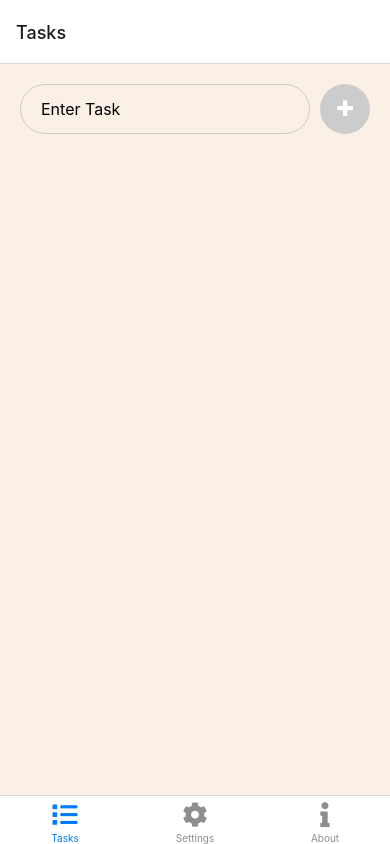
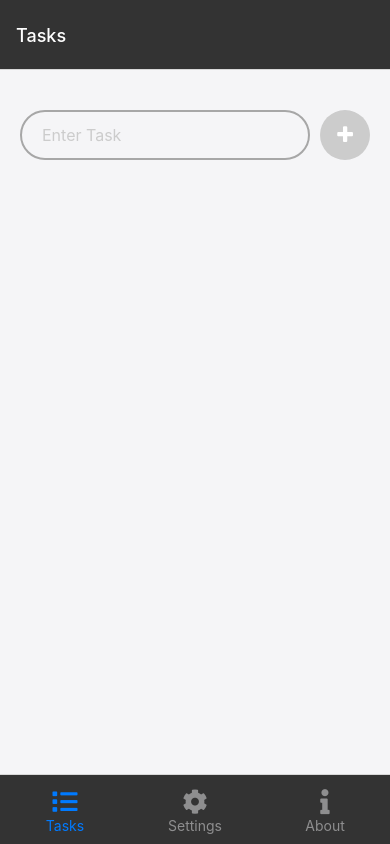
Before and after one commit to Devzio/Todo-App-MERN, a React Native app in the folder client/: screen /Tasks in a window 390 px wide. Built offline with nearby package versions, Linux system fonts and the light colour scheme.

Commit message:
dark mode

```diff
--- a/client/App.js
+++ b/client/App.js
@@ -1,6 +1,5 @@
-// App.js
-
 import React from 'react';
+import { StyleSheet } from 'react-native';
 import { NavigationContainer } from "@react-navigation/native";
 import { createBottomTabNavigator } from "@react-navigation/bottom-tabs";
 import { FontAwesome5 } from "@expo/vector-icons";
@@ -8,17 +7,34 @@ import TasksScreen from "./screens/TasksScreen";
 import SettingsScreen from "./screens/SettingsScreen";
 import AboutScreen from "./screens/AboutScreen";
 import { ThemeProvider } from "./context/theme";
-import { StyleSheet } from "react-native"
+import { ThemeDarkModeProvider } from "./context/theme-darkMode";
 
 const Tab = createBottomTabNavigator();
 
 const App = () => {
   return (
-    <NavigationContainer >
+    <NavigationContainer>
       <ThemeProvider>
+        <ThemeDarkModeProvider>
           <Tab.Navigator
-          screenOptions={({ route }) => {
-            return {
+            screenOptions={({ route }) => ({
+              // headerShown: false,
+              headerStyle: {
+                backgroundColor: '#333',
+                height: 70,
+              },
+              headerTitleStyle: {
+                color: '#fff',
+              },
+              tabBarStyle: {
+                backgroundColor: '#333',
+                height: 70,
+                paddingTop: 10,
+                paddingBottom: 10,
+              },
+              tabBarLabelStyle: {
+                fontSize: 14,
+              },
               tabBarIcon: ({ color, size }) => {
                 let iconName;
                 if (route.name === "Tasks") {
@@ -30,17 +46,28 @@ const App = () => {
                 }
                 return <FontAwesome5 name={iconName} size={size} color={color} />;
               },
-            };
-          }}
+            })}
           >
             <Tab.Screen name="Tasks" component={TasksScreen} />
             <Tab.Screen name="Settings" component={SettingsScreen} />
             <Tab.Screen name="About" component={AboutScreen} />
-
           </Tab.Navigator>
+        </ThemeDarkModeProvider>
       </ThemeProvider>
-    </NavigationContainer>
+    </NavigationContainer >
   );
 };
 
 export default App;
+
+const styles = StyleSheet.create({
+  container: {
+    flex: 1,
+    padding: 0,
+    backgroundColor: '#faf0e6',
+  },
+  containerDarkMode: {
+    backgroundColor: '#121212',
+  },
+
+});
--- a/client/components/Layout.js
+++ b/client/components/Layout.js
@@ -5,7 +5,6 @@ import { View, StyleSheet } from "react-native"
 export function GlobalLayout({ children }) {
   return (
     <SafeAreaView style={styles.safeArea}>
-      <StatusBar style="auto" />
       <View style={styles.container}>{children}</View>
     </SafeAreaView>
   )
--- a/client/context/theme-darkMode.js
+++ b/client/context/theme-darkMode.js
@@ -1,30 +1,29 @@
-import { createContext, useState, useContext } from "react";
-import AsyncStorage from "@react-native-async-storage/async-storage"
-import { useEffect } from "react";
+import { createContext, useState, useContext, useEffect } from "react";
+import AsyncStorage from "@react-native-async-storage/async-storage";
 
-const ThemeContext = createContext();
+const ThemeDarkModeContext = createContext();
 
-export const useTheme_darkMode = () => useContext(ThemeContext);
+export const useTheme_darkMode = () => useContext(ThemeDarkModeContext);
 
-export function ThemeProvider_darkMode({ children }) {
+export function ThemeDarkModeProvider({ children }) {
   const [isDarkMode, setIsDarkMode] = useState(false);
 
   useEffect(() => {
-    const getTheme_dark = async () => {
+    const getDarkMode = async () => {
       try {
-        const storedTheme_dark = await AsyncStorage.getItem("isDarkMode");
-        const parsedTheme = storedTheme_dark ? JSON.parse(storedTheme_dark) : false;
-        setIsDarkMode(parsedTheme);
+        const storedDarkMode = await AsyncStorage.getItem("isDarkMode");
+        const parsedDarkMode = storedDarkMode ? JSON.parse(storedDarkMode) : false;
+        setIsDarkMode(parsedDarkMode);
       } catch (error) {
-        console.error("Error loading theme:", error);
+        console.error("Error loading dark mode:", error);
       }
     };
-    getTheme_dark();
+    getDarkMode();
   }, []);
 
   return (
-    <ThemeContext.Provider value={{ isDarkMode, setIsDarkMode }}>
+    <ThemeDarkModeContext.Provider value={{ isDarkMode, setIsDarkMode }}>
       {children}
-    </ThemeContext.Provider>
+    </ThemeDarkModeContext.Provider>
   );
 }
--- a/client/package.json
+++ b/client/package.json
@@ -19,6 +19,7 @@
     "react": "18.2.0",
     "react-native": "0.74.1",
     "react-native-gesture-handler": "^2.16.2",
+    "react-native-paper": "^5.12.3",
     "react-native-safe-area-context": "4.10.1",
     "react-native-screens": "3.31.1"
   },
--- a/client/screens/AboutScreen.js
+++ b/client/screens/AboutScreen.js
@@ -2,15 +2,22 @@ import { Text, View, StyleSheet } from "react-native";
 import { GlobalLayout } from "../components/Layout";
 import { useTheme } from "../context/theme";
 import { GlobalStyles } from "../styles/global";
+import { useTheme_darkMode } from "../context/theme-darkMode";
+import { GlobalStyles_darkMode } from "../styles/global-darkMode";
 import React from 'react'
 
 export default function AboutScreen() {
   const globalStyles = GlobalStyles();
-
+  const globalStyles_darkMode = GlobalStyles_darkMode();
+  const { isDarkMode } = useTheme_darkMode();
   return (
     <GlobalLayout>
-      <View style={styles.view}>
-        <Text style={globalStyles.text}>This Task Manager App is a simple tool to record your tasks and when their due.</Text>
+      <View style={[styles.container, isDarkMode && styles.containerDarkMode]}>
+        <View style={styles.view}>
+          <Text style={[globalStyles.text, globalStyles_darkMode.text, styles.text]}>
+            This Task Manager App is a simple tool to record your tasks and when they are due. You can check, uncheck and delete each task.</Text>
+          <Text style={[globalStyles.text, globalStyles_darkMode.text, styles.text]}>License: MIT</Text>
+        </View>
       </View>
     </GlobalLayout>
   )
@@ -24,6 +31,18 @@ const styles = StyleSheet.create({
     display: "flex",
     justifyContent: "space-between",
     flexDirection: "row",
-    alignItems: "center",
+    alignItems: "start",
+    flexDirection: "column"
   },
+  container: {
+    flex: 1,
+    padding: 0,
+    backgroundColor: '#f5f5f7',
+  },
+  containerDarkMode: {
+    backgroundColor: '#121212',
+  },
+  text: {
+    paddingTop: 20
+  }
 });
--- a/client/screens/SettingsScreen.js
+++ b/client/screens/SettingsScreen.js
@@ -1,51 +1,44 @@
-// screens/SettingsScreen.js
 import { Text, Switch, View, StyleSheet } from "react-native";
 import { GlobalLayout } from "../components/Layout";
 import { useTheme } from "../context/theme";
 import { GlobalStyles } from "../styles/global";
-
-// import { useTheme_darkMode } from "../context/theme-darkMode";
-// import { GlobalStyles_darkMode } from "../styles/global-darkMode";
-
+import { useTheme_darkMode } from "../context/theme-darkMode";
+import { GlobalStyles_darkMode } from "../styles/global-darkMode";
 import AsyncStorage from "@react-native-async-storage/async-storage";
 
 export default function SettingsScreen() {
   const { isLargeText, setIsLargeText } = useTheme();
   const globalStyles = GlobalStyles();
-
-  // const { isDarkMode, setIsDarkMode } = useTheme_darkMode();
-  // const globalStyles_darkMode = GlobalStyles_darkMode();
+  const globalStyles_darkMode = GlobalStyles_darkMode();
+  const { isDarkMode, setIsDarkMode } = useTheme_darkMode();
 
   return (
     <GlobalLayout>
+      <View style={[styles.container, isDarkMode && styles.containerDarkMode]}>
         <View style={styles.view}>
-        <Text style={globalStyles.text}>Large Text</Text>
+          <Text style={[globalStyles.text, globalStyles_darkMode.text]}>Large Text</Text>
           <Switch
             value={isLargeText}
             onValueChange={async () => {
-            await AsyncStorage.setItem(
-              "isLargeText",
-              JSON.stringify(!isLargeText)
-            );
+              await AsyncStorage.setItem("isLargeText", JSON.stringify(!isLargeText));
               setIsLargeText(!isLargeText);
             }}
             trackColor={{ false: "#767577", true: "#81b0ff" }}
           />
         </View>
-      {/* <View style={styles.view}>
-        <Text style={globalStyles_darkMode.text}>Dark Mode</Text>
+        <View style={styles.view}>
+          <Text style={[globalStyles.text, globalStyles_darkMode.text]}>Dark Mode</Text>
           <Switch
             value={isDarkMode}
             onValueChange={async () => {
-            await AsyncStorage.setItem(
-              "isDarkMode",
-              JSON.stringify(!isDarkMode)
-            );
+              await AsyncStorage.setItem("isDarkMode", JSON.stringify(!isDarkMode));
               setIsDarkMode(!isDarkMode);
             }}
             trackColor={{ false: "#767577", true: "#81b0ff" }}
           />
-      </View> */}
+        </View>
+      </View>
+
     </GlobalLayout>
   );
 }
@@ -58,5 +51,14 @@ const styles = StyleSheet.create({
     justifyContent: "space-between",
     flexDirection: "row",
     alignItems: "center",
+    paddingVertical: 10,
+  },
+  container: {
+    flex: 1,
+    padding: 0,
+    backgroundColor: '#f5f5f7',
+  },
+  containerDarkMode: {
+    backgroundColor: '#121212',
   },
 });
--- a/client/screens/TasksScreen.js
+++ b/client/screens/TasksScreen.js
@@ -2,12 +2,17 @@ import React, { useState } from 'react';
 import { View, Text, TextInput, Button, ScrollView, TouchableOpacity, StyleSheet, Platform } from 'react-native';
 import { GlobalLayout } from "../components/Layout";
 import { GlobalStyles } from "../styles/global";
+import { GlobalStyles_darkMode } from "../styles/global-darkMode";
 import DateTimePicker from '@react-native-community/datetimepicker';
 import Icon from 'react-native-vector-icons/FontAwesome';
 import { Swipeable, GestureHandlerRootView } from 'react-native-gesture-handler';
+import { useTheme_darkMode } from "../context/theme-darkMode";
 
 export default function TasksScreen() {
   const globalStyles = GlobalStyles();
+  const globalStyles_darkMode = GlobalStyles_darkMode();
+  const { isDarkMode } = useTheme_darkMode();
+
   const [tasks, setTasks] = useState([]);
   const [taskInput, setTaskInput] = useState('');
   const [dueDate, setDueDate] = useState(null);
@@ -46,16 +51,15 @@ export default function TasksScreen() {
   return (
     <GlobalLayout>
       <GestureHandlerRootView>
-        <View style={{ flex: 1, padding: 0, backgroundColor: '#faf0e6' }}>
-          {/* <Text style={[globalStyles.text, { paddingHorizontal: 20 }]}>Task Management App</Text> */}
-          <View style={{ flexDirection: 'row', marginBottom: 20, padding: 20 }}>
+        <View style={[styles.container, isDarkMode && styles.containerDarkMode]}>
+          <View style={{ flexDirection: 'row', marginBottom: 20, padding: 20, paddingTop: 40 }}>
             <TextInput
-              style={[globalStyles.text, { flex: 1, borderWidth: 1, borderColor: '#ccc', padding: 10, paddingLeft: 20, marginRight: 10, borderRadius: 30 }]}
+              style={[globalStyles.text, globalStyles_darkMode.inputText, { flex: 1, borderWidth: 2, padding: 10, paddingLeft: 20, marginRight: 10, borderRadius: 30 }]}
               placeholder="Enter Task"
+              placeholderTextColor={isDarkMode ? "#999" : "#ccc"}
               value={taskInput}
               onChangeText={setTaskInput}
             />
-
             {showDatePicker && (
               <DateTimePicker
                 testID="dateTimePicker"
@@ -63,14 +67,16 @@ export default function TasksScreen() {
                 mode="date"
                 display="default"
                 onChange={onChangeDate}
+                style={styles.dateTimePicker}
+                themeVariant="dark"
               />
             )}
             <TouchableOpacity
               onPress={() => setShowDatePicker(true)}
               disabled={taskInput.trim() === ''}
-              style={[styles.plusButton, taskInput.trim() === '' && styles.disabledButton]}
+              style={[styles.plusButton, globalStyles_darkMode.button, taskInput.trim() === '' && styles.disabledButton]}
             >
-              <Icon name="plus" size={20} color="white" />
+              <Icon name="plus" size={20} style={[globalStyles_darkMode.buttonText]} />
             </TouchableOpacity>
           </View>
           <ScrollView>
@@ -83,7 +89,6 @@ export default function TasksScreen() {
                     Swipeable.close();
                   } else if (direction === 'left') {
                     deleteTask(item.id);
-                    Swipeable.close();
                   }
                 }}
                 renderLeftActions={() => (
@@ -98,8 +103,8 @@ export default function TasksScreen() {
                 )}
               >
                 <View style={[styles.taskItem, item.completed && styles.completedTask]}>
-                  <Text style={[styles.taskText, item.completed && styles.completedText, globalStyles.text]}>{item.text}</Text>
-                  <Text style={[styles.taskText, item.completed && styles.completedText]}>{item.dueDate && item.dueDate.toString().substring(0, 15)}</Text>
+                  <Text style={[styles.taskText, item.completed && styles.completedText, globalStyles.text, globalStyles_darkMode.text]}>{item.text}</Text>
+                  <Text style={[styles.taskText, item.completed && styles.completedText, globalStyles_darkMode.text]}>{item.dueDate && item.dueDate.toString().substring(0, 15)}</Text>
                 </View>
               </Swipeable>
             ))}
@@ -111,6 +116,14 @@ export default function TasksScreen() {
 }
 
 const styles = StyleSheet.create({
+  container: {
+    flex: 1,
+    padding: 0,
+    backgroundColor: '#f5f5f7',
+  },
+  containerDarkMode: {
+    backgroundColor: '#121212',
+  },
   taskItem: {
     flexDirection: 'row',
     justifyContent: 'space-between',
@@ -154,4 +167,12 @@ const styles = StyleSheet.create({
   disabledButton: {
     backgroundColor: '#ccc'
   },
+  dateTimePicker: {
+    backgroundColor: 'black',
+    borderRadius: 5,
+    borderColor: '#C5C5C5',
+    borderWidth: 1,
+    marginVertical: 10,
+    height: 43,
+  },
 });
--- a/client/styles/global-darkMode.js
+++ b/client/styles/global-darkMode.js
@@ -6,8 +6,24 @@ export function GlobalStyles_darkMode() {
 
   const styles = StyleSheet.create({
     text: {
-      backgroundColor: isDarkMode ? '#000' : '#fff',
-      color: isDarkMode ? '#fff' : '#000', // Assuming you want text to be visible on background
+      color: isDarkMode ? "#ffffff" : "#000000",
+    },
+    background: {
+      backgroundColor: isDarkMode ? "#000000" : "#ffffff",
+    },
+    button: {
+      backgroundColor: isDarkMode ? "#ffffff" : "#000000",
+    },
+    buttonText: {
+      color: isDarkMode ? "#000000" : "#ffffff",
+    },
+    inputText: {
+      color: isDarkMode ? "#ffffff" : "#000000",
+      borderColor: isDarkMode ? "#ccc" : "#A7A7A7",
+    },
+    dateTimePicker: {
+      backgroundColor: isDarkMode ? "#333" : "#fff",
+      color: isDarkMode ? "#ccc" : "#A7A7A7",
     },
   });
 
```
Also changed, not shown: 1 other file (tests, documents, lock files or other folders). Lines whose indentation alone changed are shown as unchanged.
